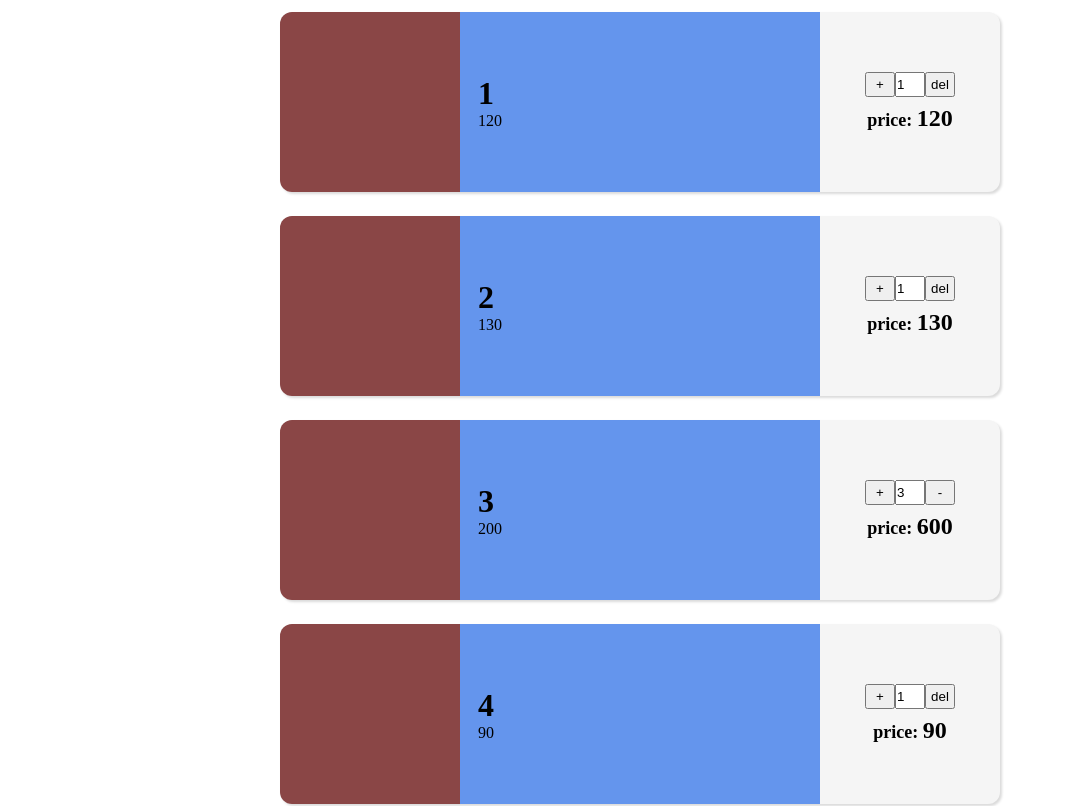
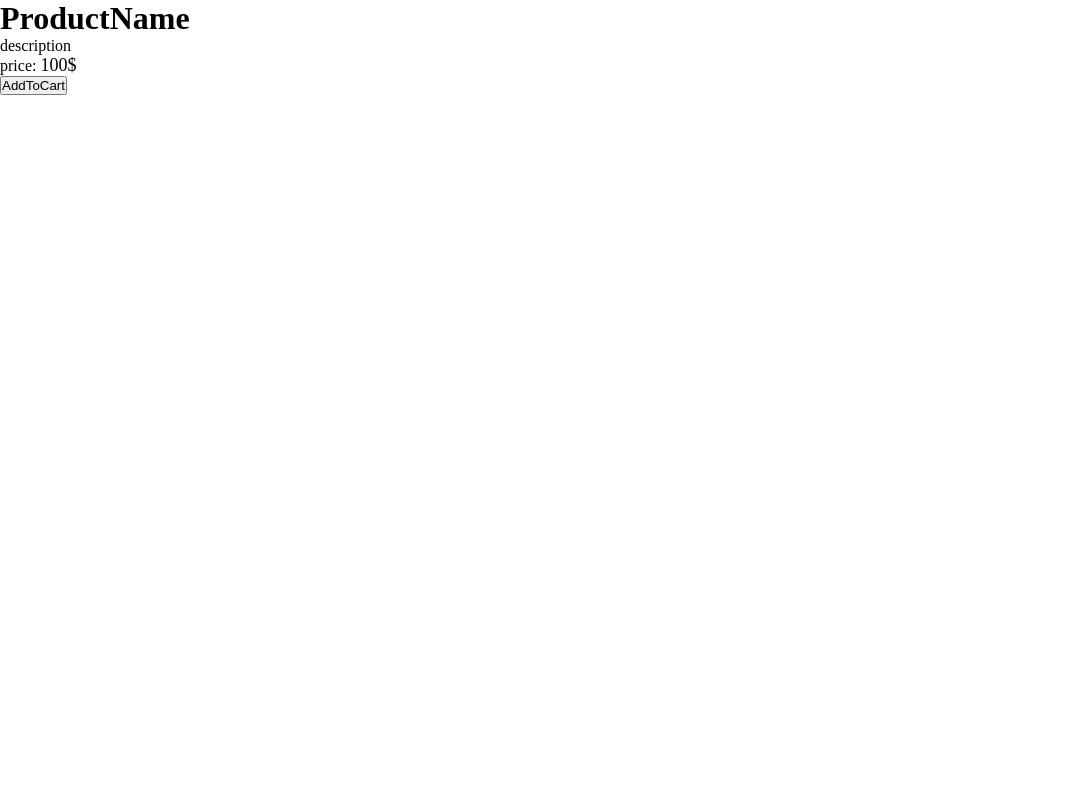
Before and after one commit to AhmadNashaat0/shopping-cart, a React (Create React App) app in the folder client/: page / in a window 1280 px wide. Shown: the top 806 px of the page, without its empty margins (0-1065 px from the left). Built offline with nearby package versions, Linux system fonts and the light colour scheme.

Commit message:
layout of product page

```diff
--- a/client/src/App.js
+++ b/client/src/App.js
@@ -1,11 +1,13 @@
 import React from "react";
-import Cart from "./screens/Cart";
+// import Cart from "./screens/Cart";
+import Product from "./screens/Product";
 import "./App.css";
+
 
 const App = () => {
   return (
     <div>
-      <Cart />
+      <Product></Product>
     </div>
   );
 };
--- /dev/null
+++ b/client/src/components/ProductCard.js
@@ -0,0 +1,21 @@
+import React from "react";
+
+
+const ProductCard = () => {
+    return (
+        <div className="productCard">
+            <div className="productImage"></div>
+            <div className="productData">
+                <h1 className="productTitle">ProductName</h1>
+                <p className="productDescription">
+                    description
+                </p>
+                <p className="productPrice"> price: <span>100$</span></p>
+                <button className="AddToCart">AddToCart</button>
+
+            </div>
+        </div>
+    )
+}
+
+export default ProductCard
--- /dev/null
+++ b/client/src/screens/Product.js
@@ -0,0 +1,12 @@
+import React from "react";
+import ProductCard from "../components/ProductCard";
+
+const Product = () => {
+    return (
+        <div>
+            <ProductCard />
+        </div>
+    )
+}
+
+export default Product
```
